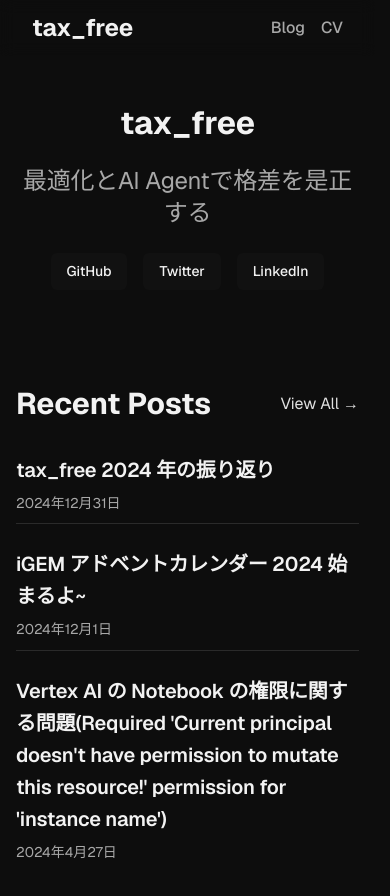
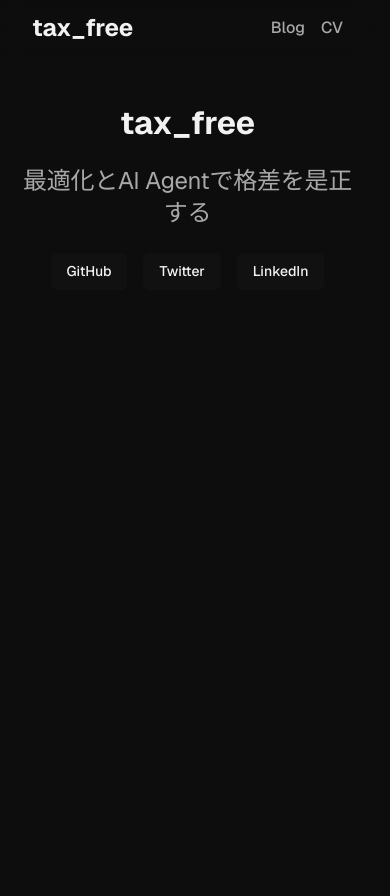
Before and after one commit to taxfree-python/taxfree-python.github.io, a Next.js app: page / in a window 390 px wide. Shown: the top 896 px of the page. After the commit the page ends 844 px from the top, so only its background shows below. Built offline with nearby package versions, Linux system fonts and the light colour scheme.

Commit message:
Remove: Recent posts section from top page
Removed the recent posts section from the top page to improve mobile viewing experience and reduce visual density.

Closes #10

🤖 Generated with [Claude Code](https://claude.com/claude-code)

Co-Authored-By: Claude <noreply@anthropic.com>

```diff
--- a/app/HomeClient.tsx
+++ b/app/HomeClient.tsx
@@ -1,19 +1,12 @@
 'use client';
 
 import { HeroSection } from '@/components/HeroSection';
-import { RecentPostsSection } from '@/components/RecentPostsSection';
 import { heroContent } from '@/data/profile';
-import type { PostData } from '@/lib/posts';
 
-interface HomeClientProps {
-  recentPosts: PostData[];
-}
-
-export default function HomeClient({ recentPosts }: HomeClientProps) {
+export default function HomeClient() {
   return (
     <div>
       <HeroSection content={heroContent} />
-      <RecentPostsSection posts={recentPosts} />
     </div>
   );
 }
--- a/app/page.tsx
+++ b/app/page.tsx
@@ -1,8 +1,5 @@
-import { getSortedPostsData } from '@/lib/posts';
 import HomeClient from './HomeClient';
 
 export default function Home() {
-  const recentPosts = getSortedPostsData().slice(0, 3);
-
-  return <HomeClient recentPosts={recentPosts} />;
+  return <HomeClient />;
 }
```
